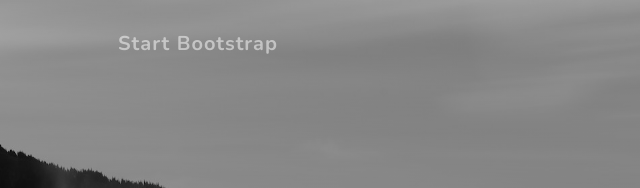
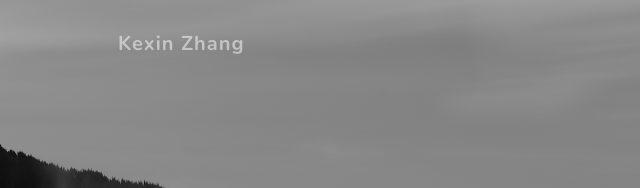
Before and after one commit to kexinz-21/kexinz-21.github.io, a plain HTML site: page index.html in a window 1280 px wide. Shown: the top 188 px of the page, 0-640 px from the left. Drawn offline with nearby package versions, Linux system fonts and the light colour scheme.

Commit message:
Update index.html

```diff
--- a/index.html
+++ b/index.html
@@ -19,7 +19,7 @@
         <!-- Navigation-->
         <nav class="navbar navbar-expand-lg navbar-light fixed-top" id="mainNav">
             <div class="container px-4 px-lg-5">
-                <a class="navbar-brand" href="#page-top">Start Bootstrap</a>
+                <a class="navbar-brand" href="#page-top">Kexin Zhang</a>
                 <button class="navbar-toggler navbar-toggler-right" type="button" data-bs-toggle="collapse" data-bs-target="#navbarResponsive" aria-controls="navbarResponsive" aria-expanded="false" aria-label="Toggle navigation">
                     Menu
                     <i class="fas fa-bars"></i>
```
